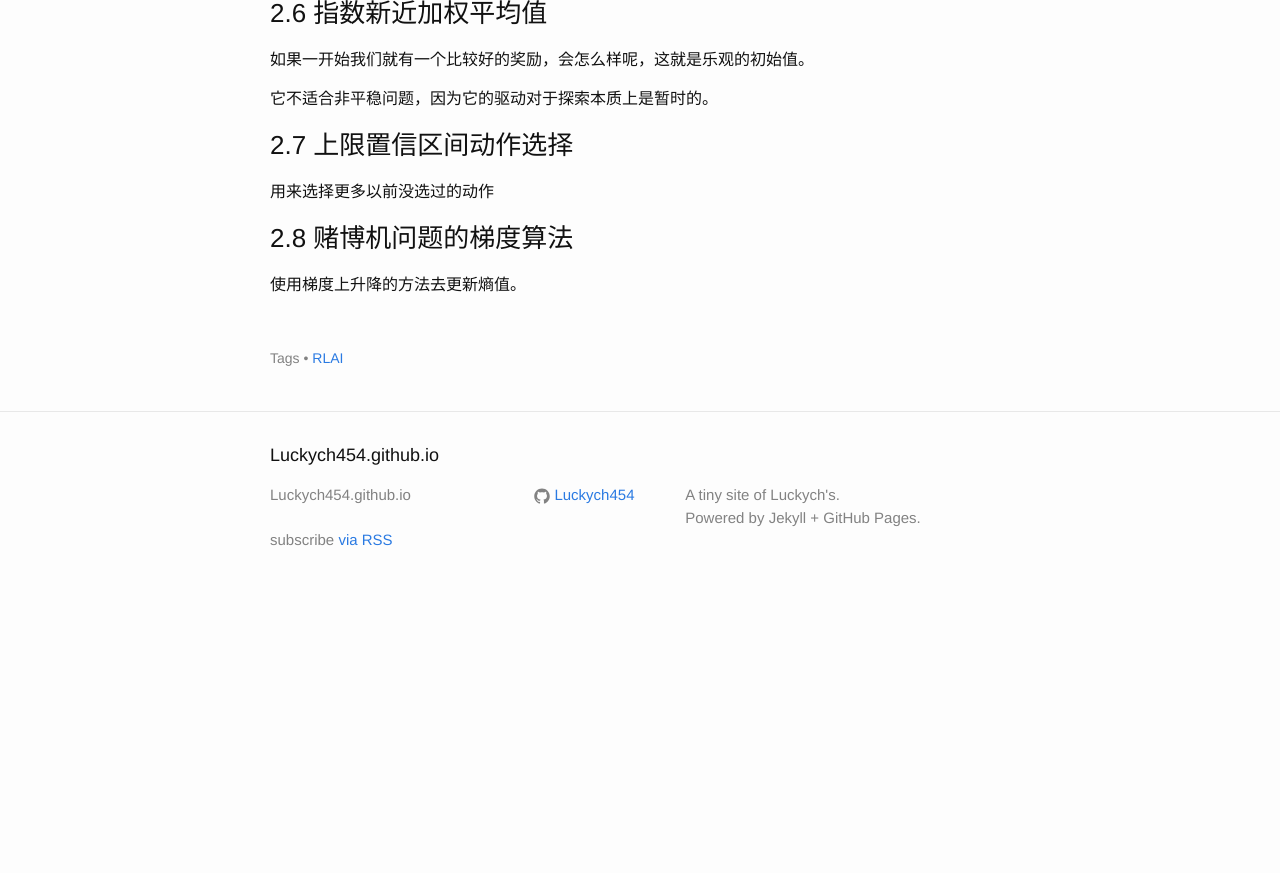
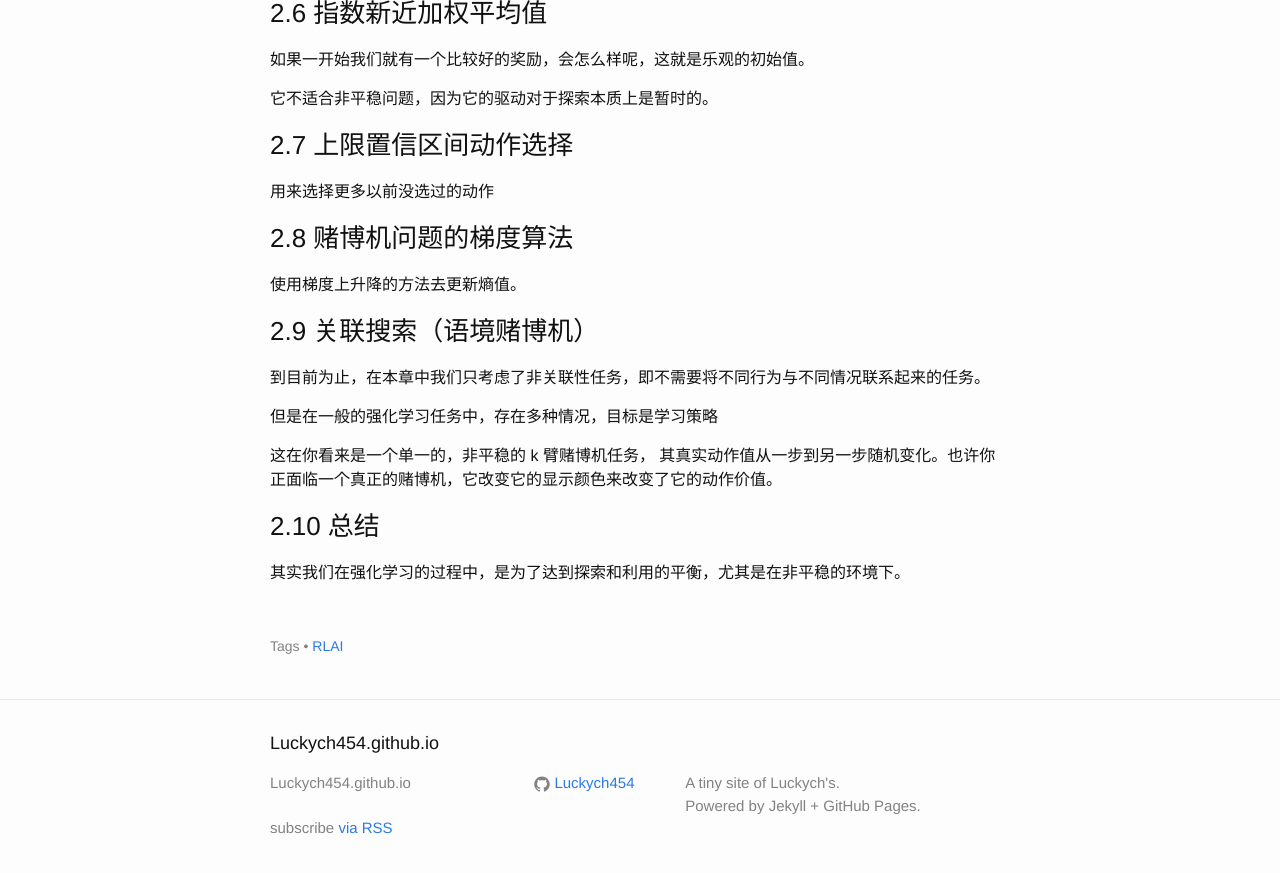
Before and after one commit to Luckych454/Luckych454.github.io, a Jekyll site: the page built from _posts/2019-9-27-RLAI-CH2.markdown, in a window 1280 px wide and 900 px high, scrolled down 1209 px. Shown: the top 873 px of the window. Built offline with Jekyll 4.4.1, drawn with Linux system fonts in a browser that asks for light colours; before the commit the page ends 1821 px from its top, so only the background shows below that.

Commit message:
Update 2019-9-27-RLAI-CH2.markdown

```diff
--- a/_posts/2019-9-27-RLAI-CH2.markdown
+++ b/_posts/2019-9-27-RLAI-CH2.markdown
@@ -54,3 +54,15 @@ We now turn to the question of how these averages can be computed in a computati
 ### 2.8 赌博机问题的梯度算法
 
 使用梯度上升降的方法去更新熵值。
+
+### 2.9 关联搜索（语境赌博机）
+
+到目前为止，在本章中我们只考虑了非关联性任务，即不需要将不同行为与不同情况联系起来的任务。
+
+但是在一般的强化学习任务中，存在多种情况，目标是学习策略
+
+这在你看来是一个单一的，非平稳的 k 臂赌博机任务， 其真实动作值从一步到另一步随机变化。也许你正面临一个真正的赌博机，它改变它的显示颜色来改变了它的动作价值。
+
+### 2.10 总结
+
+其实我们在强化学习的过程中，是为了达到探索和利用的平衡，尤其是在非平稳的环境下。
```
